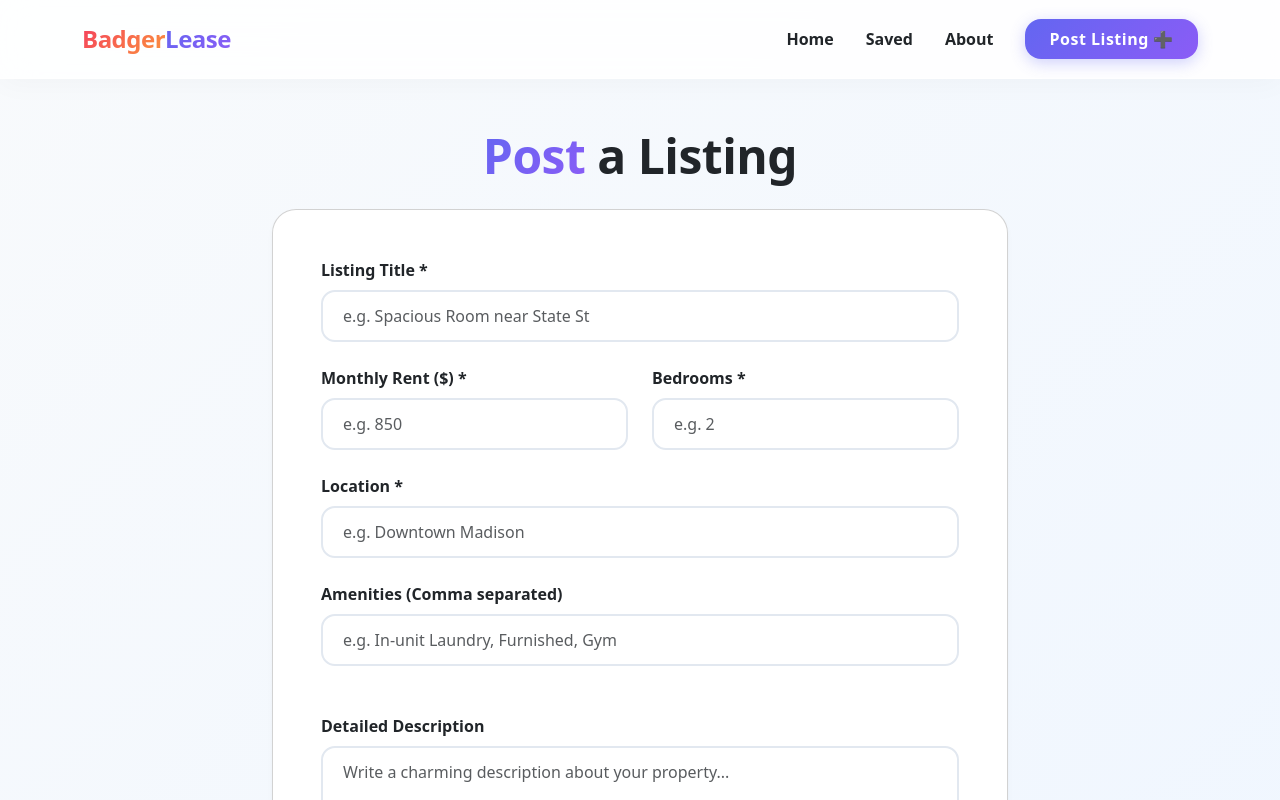
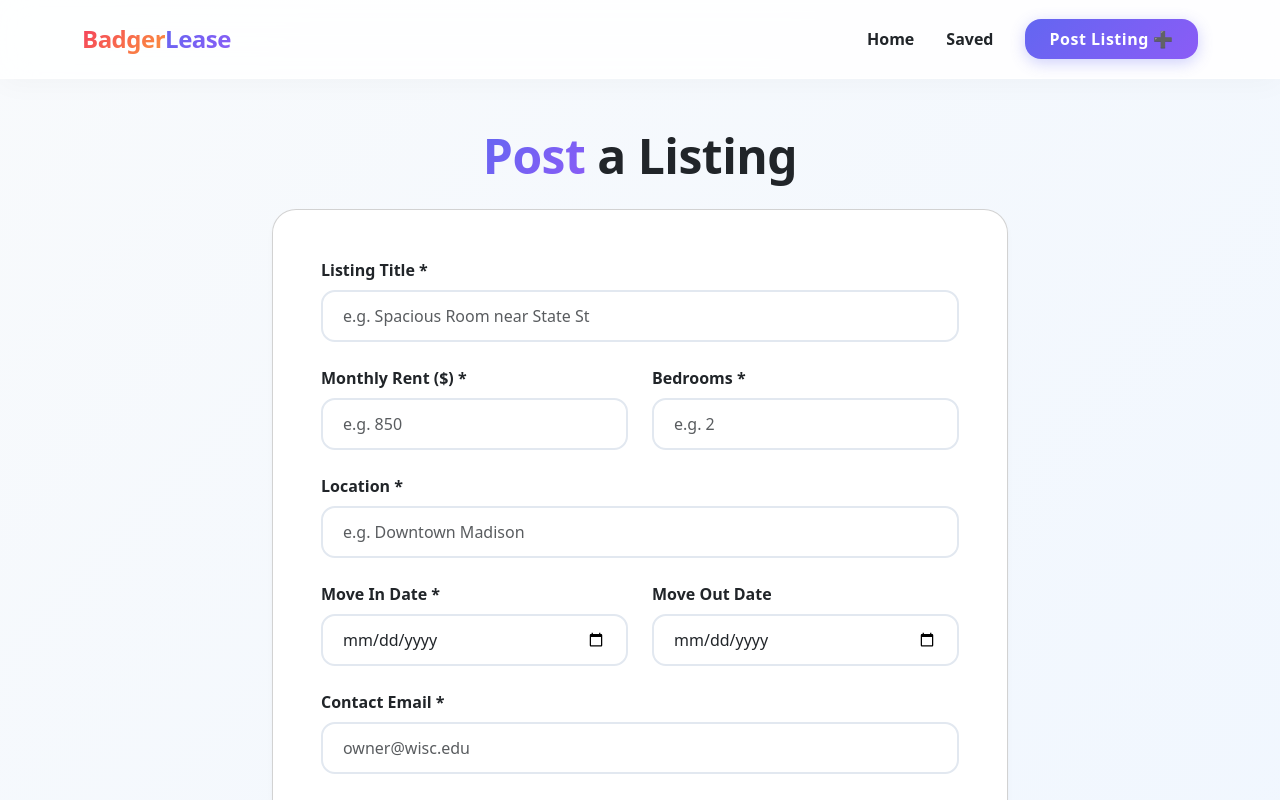
Before and after one commit to CS571-S26/p172, a React (Vite) app: page /create in a window 1280 px wide. Shown: the top 800 px of the page. Built offline with nearby package versions, Linux system fonts and the light colour scheme.

Commit message:
feat: Enhance app with realistic sublease requirements (dates, emails, photos)

```diff
--- a/src/App.jsx
+++ b/src/App.jsx
@@ -5,7 +5,6 @@ import Navigation from './components/Navigation';
 import HomePage from './components/HomePage';
 import { DUMMY_LISTINGS } from './data';
 import SavedPage from './components/SavedPage';
-import AboutPage from './components/AboutPage';
 import Footer from './components/Footer';
 import CreateListingPage from './components/CreateListingPage';
 import ListingDetailPage from './components/ListingDetailPage';
@@ -54,10 +53,6 @@ function App() {
             }
           />
           <Route
-            path="/about"
-            element={<AboutPage />}
-          />
-          <Route
             path="/create"
             element={<CreateListingPage onAddListing={handleAddListing} />}
           />
--- a/src/components/CreateListingPage.jsx
+++ b/src/components/CreateListingPage.jsx
@@ -10,7 +10,10 @@ const CreateListingPage = ({ onAddListing }) => {
         bedrooms: '',
         location: '',
         amenities: '',
-        description: ''
+        description: '',
+        startDate: '',
+        endDate: '',
+        contactEmail: ''
     });
     const [error, setError] = useState('');
 
@@ -20,7 +23,7 @@ const CreateListingPage = ({ onAddListing }) => {
 
     const handleSubmit = (e) => {
         e.preventDefault();
-        if (!formData.title || !formData.price || !formData.bedrooms || !formData.location) {
+        if (!formData.title || !formData.price || !formData.bedrooms || !formData.location || !formData.startDate || !formData.contactEmail) {
             setError('Please fill in all required fields.');
             return;
         }
@@ -32,7 +35,11 @@ const CreateListingPage = ({ onAddListing }) => {
             bedrooms: parseInt(formData.bedrooms),
             location: formData.location,
             amenities: formData.amenities.split(',').map(item => item.trim()).filter(item => item !== ''),
-            description: formData.description
+            description: formData.description,
+            startDate: formData.startDate,
+            endDate: formData.endDate,
+            contactEmail: formData.contactEmail,
+            imageUrl: `https://picsum.photos/seed/${Date.now()}/800/600`
         };
 
         onAddListing(newListing);
@@ -110,7 +117,48 @@ const CreateListingPage = ({ onAddListing }) => {
                                     />
                                 </Form.Group>
 
-                                <Form.Group className="mb-5">
+                                <Row>
+                                    <Col md={6}>
+                                        <Form.Group className="mb-4">
+                                            <Form.Label className="fw-semibold">Move In Date *</Form.Label>
+                                            <Form.Control
+                                                type="date"
+                                                name="startDate"
+                                                value={formData.startDate}
+                                                onChange={handleChange}
+                                                className="premium-input"
+                                                required
+                                            />
+                                        </Form.Group>
+                                    </Col>
+                                    <Col md={6}>
+                                        <Form.Group className="mb-4">
+                                            <Form.Label className="fw-semibold">Move Out Date</Form.Label>
+                                            <Form.Control
+                                                type="date"
+                                                name="endDate"
+                                                value={formData.endDate}
+                                                onChange={handleChange}
+                                                className="premium-input"
+                                            />
+                                        </Form.Group>
+                                    </Col>
+                                </Row>
+
+                                <Form.Group className="mb-4">
+                                    <Form.Label className="fw-semibold">Contact Email *</Form.Label>
+                                    <Form.Control
+                                        type="email"
+                                        name="contactEmail"
+                                        value={formData.contactEmail}
+                                        onChange={handleChange}
+                                        placeholder="owner@wisc.edu"
+                                        className="premium-input"
+                                        required
+                                    />
+                                </Form.Group>
+
+                                <Form.Group className="mb-4">
                                     <Form.Label className="fw-semibold">Amenities (Comma separated)</Form.Label>
                                     <Form.Control
                                         type="text"
--- a/src/components/ListingCard.jsx
+++ b/src/components/ListingCard.jsx
@@ -5,7 +5,7 @@ import { Link } from 'react-router-dom';
 const ListingCard = ({ listing, onSave, isSaved }) => {
   return (
     <Card className="h-100 premium-card">
-      <div className="premium-image-container" style={{ height: '200px' }}>
+      <div className="premium-image-container" style={{ height: '200px', background: listing.imageUrl ? `url(${listing.imageUrl}) center/cover no-repeat` : 'linear-gradient(135deg, #e2e8f0, #cbd5e1)' }}>
         <div style={{ position: 'absolute', bottom: '12px', right: '12px' }}>
           <Badge className="premium-badge shadow-sm">{listing.bedrooms} Bed</Badge>
         </div>
@@ -18,7 +18,8 @@ const ListingCard = ({ listing, onSave, isSaved }) => {
           <h5 className="mb-0 fw-bold ms-3" style={{ color: '#6366f1' }}>${listing.price}<span className="text-muted fw-normal" style={{ fontSize: '0.8rem' }}>/mo</span></h5>
         </div>
         <Card.Text className="text-secondary mb-3">
-          📍 {listing.location}
+          <div className="mb-1">📍 {listing.location}</div>
+          <div className="fw-semibold" style={{ fontSize: '0.9rem' }}>📅 {listing.startDate ? new Date(listing.startDate).toLocaleDateString() : 'TBD'} - {listing.endDate ? new Date(listing.endDate).toLocaleDateString() : 'TBD'}</div>
         </Card.Text>
         <div className="mb-4">
           {listing.amenities.map((amenity, index) => (
--- a/src/components/Navigation.jsx
+++ b/src/components/Navigation.jsx
@@ -33,13 +33,6 @@ const Navigation = ({ savedCount }) => {
                                 </Badge>
                             )}
                         </Nav.Link>
-                        <Nav.Link
-                            as={Link}
-                            to="/about"
-                            className={`fw-semibold mx-2 ${location.pathname === '/about' ? 'text-primary' : 'text-dark'}`}
-                        >
-                            About
-                        </Nav.Link>
                         <Link to="/create" className="text-decoration-none ms-lg-3 mt-3 mt-lg-0">
                             <span className="btn-premium px-4 py-2 d-inline-block">
                                 Post Listing ➕
--- a/src/data.js
+++ b/src/data.js
@@ -6,7 +6,11 @@ export const DUMMY_LISTINGS = [
         bedrooms: 2,
         location: "Downtown Madison",
         amenities: ["In-unit Laundry", "Furnished", "Gym"],
-        description: "Looking for a roommate! The apartment is fully furnished and incredibly close to State Street dining options and campus. You'll have your own bathroom and access to the building's gym."
+        description: "Looking for a roommate! The apartment is fully furnished and incredibly close to State Street dining options and campus. You'll have your own bathroom and access to the building's gym.",
+        imageUrl: "https://images.unsplash.com/photo-1522708323590-d24dbb6b0267?auto=format&fit=crop&w=800&q=80",
+        startDate: "2026-05-15",
+        endDate: "2026-08-15",
+        contactEmail: "roommate1@wisc.edu"
     },
     {
         id: 2,
@@ -15,7 +19,11 @@ export const DUMMY_LISTINGS = [
         bedrooms: 4,
         location: "Campus Area",
         amenities: ["Parking", "A/C"],
-        description: "Fantastic spot right next to Camp Randall for incredible game day experiences! Looking to sublet one bedroom in a 4-bedroom house. Great roommates, quiet block."
+        description: "Fantastic spot right next to Camp Randall for incredible game day experiences! Looking to sublet one bedroom in a 4-bedroom house. Great roommates, quiet block.",
+        imageUrl: "https://images.unsplash.com/photo-1502672260266-1c1de2d93688?auto=format&fit=crop&w=800&q=80",
+        startDate: "2026-09-01",
+        endDate: "2027-05-31",
+        contactEmail: "sportsfan@wisc.edu"
     },
     {
         id: 3,
@@ -24,7 +32,11 @@ export const DUMMY_LISTINGS = [
         bedrooms: 1,
         location: "Capitol Square",
         amenities: ["Pool", "Gym", "Doorman", "Pet Friendly"],
-        description: "Experience premium living right on Capitol Square. This beautiful 1 bedroom includes all building amenities such as a rooftop pool and full fitness center. Perfect for a senior or grad student."
+        description: "Experience premium living right on Capitol Square. This beautiful 1 bedroom includes all building amenities such as a rooftop pool and full fitness center. Perfect for a senior or grad student.",
+        imageUrl: "https://images.unsplash.com/photo-1554995207-c18c203602cb?auto=format&fit=crop&w=800&q=80",
+        startDate: "2026-08-15",
+        endDate: "2027-08-14",
+        contactEmail: "capitolliv@gmail.com"
     },
     {
         id: 4,
@@ -33,7 +45,11 @@ export const DUMMY_LISTINGS = [
         bedrooms: 1,
         location: "Langdon/State Street",
         amenities: ["Furnished", "Utilities Included"],
-        description: "A very cozy studio located steps away from Memorial Union and classes on Langdon. Furniture and utilities are fully included in the rent price for an easy move-in."
+        description: "A very cozy studio located steps away from Memorial Union and classes on Langdon. Furniture and utilities are fully included in the rent price for an easy move-in.",
+        imageUrl: "https://images.unsplash.com/photo-1536376072261-38c75010e6c9?auto=format&fit=crop&w=800&q=80",
+        startDate: "2026-06-01",
+        endDate: "2026-12-31",
+        contactEmail: "langdonstudio@wisc.edu"
     },
     {
         id: 5,
@@ -42,7 +58,11 @@ export const DUMMY_LISTINGS = [
         bedrooms: 3,
         location: "Monroe Street",
         amenities: ["Backyard", "Garage", "Washer/Dryer"],
-        description: "Massive 3 bedroom house available for the spring semester! Features a beautiful private backyard, two-car garage, and recently updated appliances. Close to Trader Joe's."
+        description: "Massive 3 bedroom house available for the spring semester! Features a beautiful private backyard, two-car garage, and recently updated appliances. Close to Trader Joe's.",
+        imageUrl: "https://images.unsplash.com/photo-1560448204-e02f11c3d0e2?auto=format&fit=crop&w=800&q=80",
+        startDate: "2027-01-01",
+        endDate: "2027-05-30",
+        contactEmail: "monroehouse@gmail.com"
     },
     {
         id: 6,
@@ -51,7 +71,11 @@ export const DUMMY_LISTINGS = [
         bedrooms: 2,
         location: "Regent Neighborhood",
         amenities: ["Balcony", "A/C", "Dishwasher"],
-        description: "Very budget-friendly shared room in the Regent neighborhood. The apartment has a nice balcony with a great view and a modern kitchen with a dishwasher."
+        description: "Very budget-friendly shared room in the Regent neighborhood. The apartment has a nice balcony with a great view and a modern kitchen with a dishwasher.",
+        imageUrl: "https://images.unsplash.com/photo-1598928506311-c55dd5802a43?auto=format&fit=crop&w=800&q=80",
+        startDate: "2026-05-15",
+        endDate: "2026-08-15",
+        contactEmail: "regent.roommate@wisc.edu"
     },
     {
         id: 7,
@@ -60,7 +84,11 @@ export const DUMMY_LISTINGS = [
         bedrooms: 4,
         location: "Vilas Area",
         amenities: ["In-unit Laundry", "Basement", "Parking"],
-        description: "Brand new modern townhouse perfect for a group of 4. Includes a large finished basement for entertainment, multiple parking spots, and beautiful finishes throughout."
+        description: "Brand new modern townhouse perfect for a group of 4. Includes a large finished basement for entertainment, multiple parking spots, and beautiful finishes throughout.",
+        imageUrl: "https://images.unsplash.com/photo-1600585154340-be6161a56a0c?auto=format&fit=crop&w=800&q=80",
+        startDate: "2026-08-01",
+        endDate: "2027-07-31",
+        contactEmail: "vilas4bed@gmail.com"
     },
     {
         id: 8,
@@ -69,6 +97,10 @@ export const DUMMY_LISTINGS = [
         bedrooms: 1,
         location: "University Ave",
         amenities: ["Gym", "Secure Entry", "Furnished"],
-        description: "Incredible natural light in this 1 bedroom right on University Ave. Highly secure building with electronic locks and a modern fitness center on the first floor."
+        description: "Incredible natural light in this 1 bedroom right on University Ave. Highly secure building with electronic locks and a modern fitness center on the first floor.",
+        imageUrl: "https://images.unsplash.com/photo-1502672023488-70e25813eb80?auto=format&fit=crop&w=800&q=80",
+        startDate: "2026-06-01",
+        endDate: "2026-08-15",
+        contactEmail: "univ.apts@gmail.com"
     }
 ];
```
Also changed, not shown: src/components/AboutPage.jsx (deleted, +0 -38 lines), src/components/ContactForm.jsx (deleted, +0 -43 lines), src/components/ListingDetailPage.jsx (+11 -4 lines).
